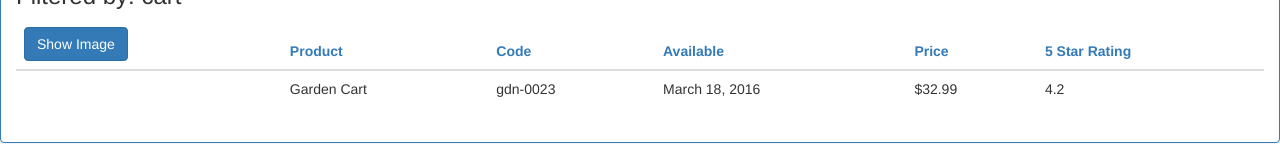
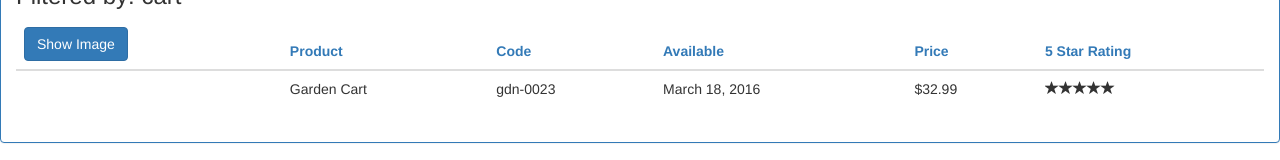
Before and after one commit to lafferjm/APMAngularTutorial, an Angular app: page / in a window 1280 px wide. Shown: the part 190-350 px from the top of the page. Built offline with nearby package versions, Linux system fonts and the light colour scheme.

Commit message:
Input and Output decorators being used in the start component.

```diff
--- a/src/app/product-list/product-list.component.html
+++ b/src/app/product-list/product-list.component.html
@@ -44,7 +44,7 @@
             <td>{{ product.productCode | lowercase }}</td>
             <td>{{ product.releaseDate }}</td>
             <td>{{ product.price | currency: 'USD':true:'1.2-2' }}</td>
-            <td>{{ product.starRating }}</td>
+            <td><app-star [rating]='product.starRating' (ratingClicked)='onRatingClicked($event)'></app-star></td>
           </tr>
         </tbody>
       </table>
--- a/src/app/product-list/product-list.component.ts
+++ b/src/app/product-list/product-list.component.ts
@@ -43,4 +43,8 @@
   toggleImage(): void {
     this.showImage = !this.showImage;
   }
+
+  onRatingClicked(message: string): void {
+    this.pageTitle  = 'Product List: ' + message;
+  }
 }
--- a/src/app/star/star.component.css
+++ b/src/app/star/star.component.css
@@ -0,0 +1,7 @@
+.crop {
+    overflow: hidden;
+}
+
+div {
+    cursor: pointer;
+}
--- a/src/app/star/star.component.html
+++ b/src/app/star/star.component.html
@@ -1,3 +1,12 @@
-<p>
-  star works!
-</p>
+<div class="crop"
+  [style.width.px]="starWidth"
+  [title]="rating"
+  (click)='onClick()'>
+  <div style="width: 86px">
+    <span class="glyphicon glyphicon-star"></span>
+    <span class="glyphicon glyphicon-star"></span>
+    <span class="glyphicon glyphicon-star"></span>
+    <span class="glyphicon glyphicon-star"></span>
+    <span class="glyphicon glyphicon-star"></span>
+  </div>
+</div>
--- a/src/app/star/star.component.ts
+++ b/src/app/star/star.component.ts
@@ -1,15 +1,22 @@
-import { Component, OnInit } from '@angular/core';
+import { Component, OnChanges, Input,
+         Output, EventEmitter } from '@angular/core';
 
 @Component({
   selector: 'app-star',
   templateUrl: './star.component.html',
   styleUrls: ['./star.component.css']
 })
-export class StarComponent implements OnInit {
+export class StarComponent implements OnChanges {
+  @Input() rating: number;
+  starWidth: number;
+  @Output() ratingClicked: EventEmitter<string> =
+    new EventEmitter<string>();
 
-  constructor() { }
-
-  ngOnInit() {
+  ngOnChanges(): void {
+    this.starWidth = this.rating * 86 / 5;
   }
 
+  onClick(): void {
+    this.ratingClicked.emit(`The rating ${this.rating} was clicked!`);
+  }
 }
```
